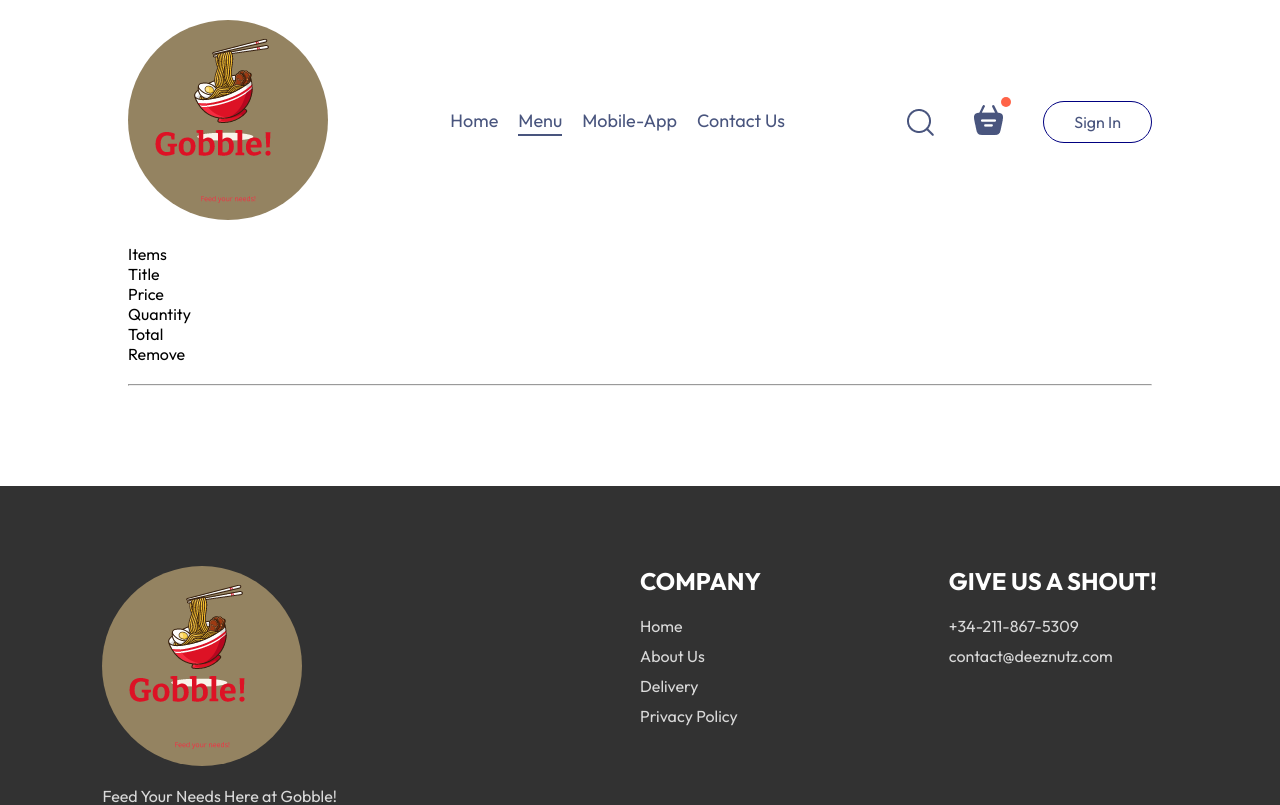
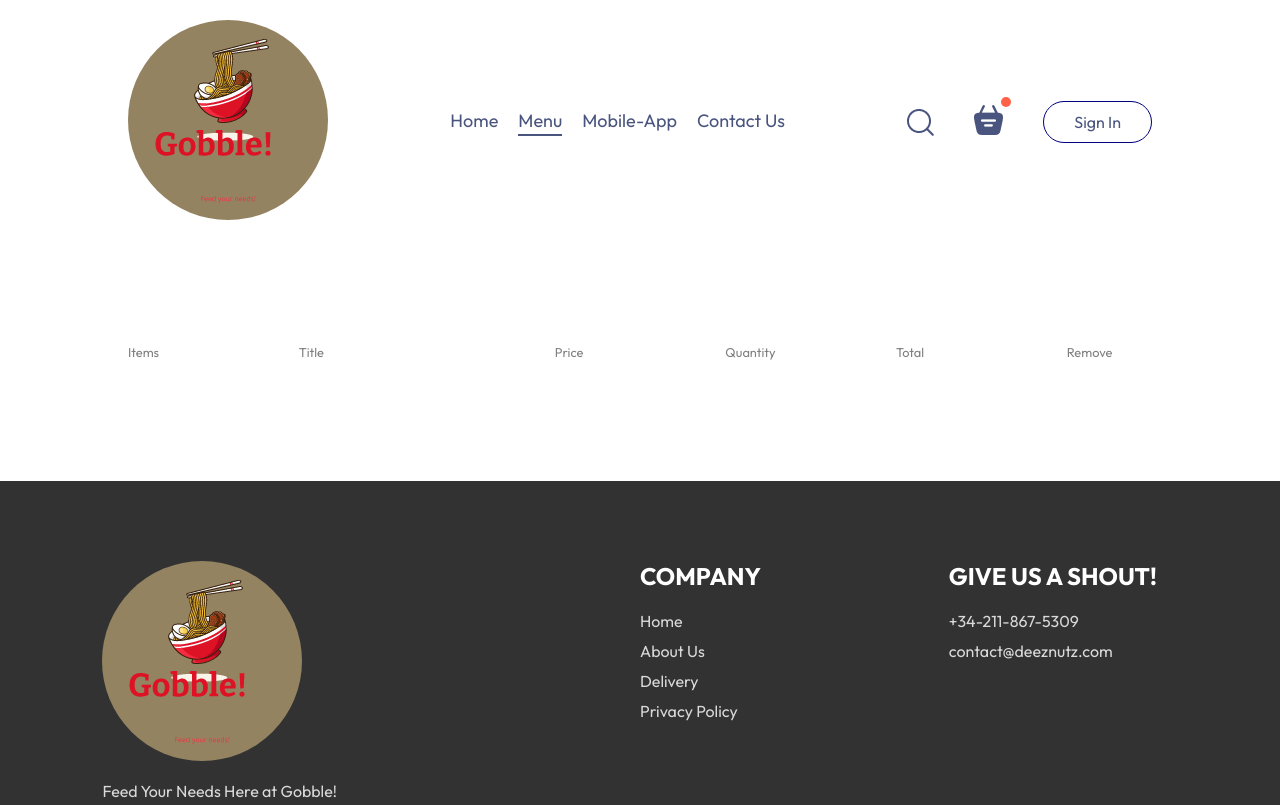
Before and after one commit to Chaunceydarby35/Food-Del-App, a React (Vite) app: page /cart in a window 1280 px wide. Shown: the top 805 px of the page. Built offline with nearby package versions, Linux system fonts and the light colour scheme.

Commit message:
updated css

```diff
--- a/src/pages/Cart/Cart.css
+++ b/src/pages/Cart/Cart.css
@@ -0,0 +1,20 @@
+.cart{
+    margin-top: 100px;
+}
+.cart-items-title{
+    display: grid;
+    grid-template-columns: 1fr 1.5fr 1fr 1fr 1fr 0.5fr;
+    align-items: center;
+    color: grey;
+    font-size: max(1vw,12px)
+}
+.cart-items-item{
+    margin: 10px 0px;
+    color: black;
+}
+
+.cart hr{
+    height: 1px;
+    background-color: ;
+    border: none;
+}
```
